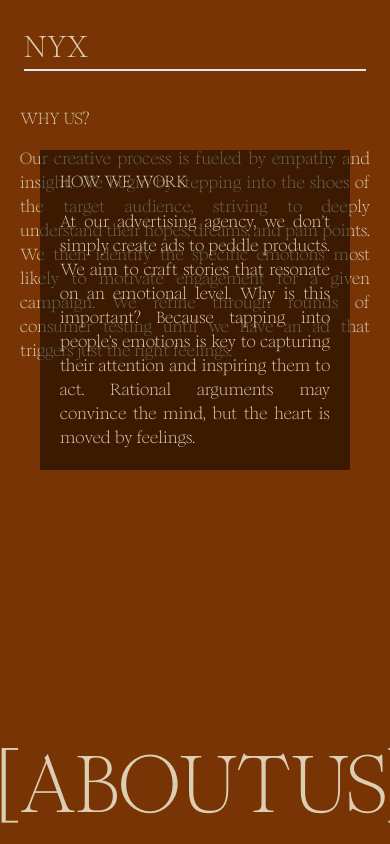
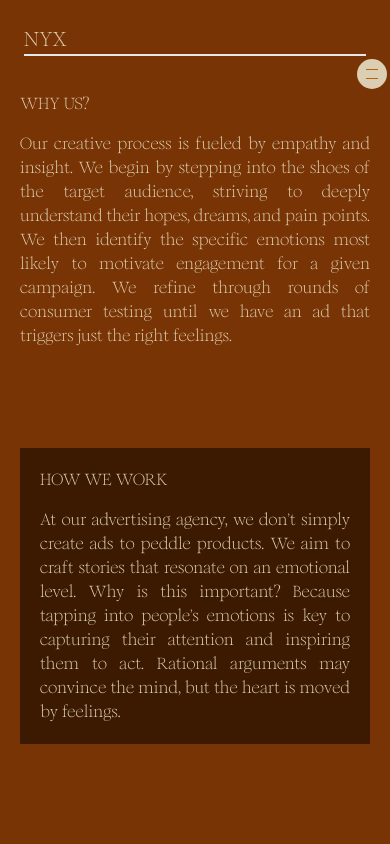
Before and after one commit to Bonkesam/advert, a Next.js app: page /about in a window 390 px wide. Shown: the top 844 px of the page. Built offline with nearby package versions, Linux system fonts and the light colour scheme.

Commit message:
Adds the right bg color

```diff
--- a/app/_components/About-Navbar.tsx
+++ b/app/_components/About-Navbar.tsx
@@ -2,6 +2,7 @@
 import { motion } from 'framer-motion';
 import Link from 'next/link';
 import React from 'react'
+import MobileNavigation from './nav/MobileNav';
 
 const AboutNavbar = () => {
   return (
@@ -19,7 +20,7 @@ const AboutNavbar = () => {
             </div>
 
             {/* Logo */}
-            <div className='font-romie text-[30px]'>
+            <div className='font-romie  text-[20px] lg:text-[30px]'>
                 <Link href="/"><p>Nyx</p></Link>
             </div>
 
@@ -51,6 +52,12 @@ const AboutNavbar = () => {
             >
                 <div className='border w-screen'/>
             </motion.div>
+
+            {/*Mobile nav*/}
+            <div className='lg:hidden flex items-center'>
+                <MobileNavigation/>
+            </div>
+
         </div>
 
     </motion.nav>
--- a/app/_components/Contact-Nav.tsx
+++ b/app/_components/Contact-Nav.tsx
@@ -2,6 +2,7 @@
 import { motion } from 'framer-motion';
 import Link from 'next/link';
 import React from 'react'
+import MobileNavigation from './nav/MobileNav';
 
 const ContactNav = () => {
   return (
@@ -51,6 +52,11 @@ const ContactNav = () => {
             >
                 <div className='border w-screen'/>
             </motion.div>
+            {/*Mobile nav*/}
+            <div className='lg:hidden flex items-center'>
+                <MobileNavigation/>
+            </div>
+
         </div>
 
     </motion.nav>
--- a/app/_components/Hero-nav.tsx
+++ b/app/_components/Hero-nav.tsx
@@ -19,7 +19,7 @@ const HeroNav = () => {
             </div>
 
             {/* Logo */}
-            <div className='text-[14px] font-romie lg:text-[30px]'>
+            <div className='text-[20px] font-romie lg:text-[30px]'>
                 <Link href="/"><p>Nyx</p></Link>
             </div>
 
@@ -31,10 +31,6 @@ const HeroNav = () => {
                 <div>
                     <Link href="/contact">Contact</Link>
                 </div>
-            </div>
-                    {/*Mobile nav*/}
-            <div className='lg:hidden flex items-center'>
-                <MobileNavigation/>
             </div>
 
 
@@ -56,6 +52,11 @@ const HeroNav = () => {
             >
                 <div className='border w-screen'/>
             </motion.div>
+                        {/*Mobile nav*/}
+            <div className='lg:hidden flex items-center'>
+                <MobileNavigation/>
+            </div>
+
         </div>
 
     </motion.nav>
--- a/app/_components/nav/mobile/style.module.scss
+++ b/app/_components/nav/mobile/style.module.scss
@@ -9,7 +9,7 @@
     .body{
         box-sizing: border-box;
         height: 100%;
-        padding: 100px;
+        padding: 90px;
         display: flex;
         flex-direction: column;
         justify-content: space-between;
@@ -19,7 +19,7 @@
             flex-direction: column;
             font-size: 56px;
             gap: 12px;
-            margin-top: 40px;
+            margin-top: 20px;
 
             .header{
                 color: #080404;
--- a/app/about/page.tsx
+++ b/app/about/page.tsx
@@ -39,12 +39,12 @@ const page = () => {
           initial="initial"
           animate='animate'
           exit="exit"
-        className='bg-[#783404]  h-full w-full relative text-[#DCCEB3] origin-top'>
+        className='bg-[#783404] h-[150vh] w-full relative text-[#DCCEB3] origin-top'>
           <div className=' relative z-30'>
             <AboutNavbar/>
           </div>
           <div className='flex flex-col'>
-            <div className='absolute z-10 text-[#DCCEB3] max-w-[50ch] p-5 right-0 font-romie pt-3 text-justify flex flex-col gap-y-4'>
+            <div className='z-10 text-[#DCCEB3] max-w-[50ch] p-5 right-0 font-romie pt-3 text-justify flex flex-col gap-y-4'>
               <h1 className='uppercase'>
                   Why us?
               </h1>
@@ -56,7 +56,7 @@ const page = () => {
               variants={imageVar}
               initial="initial"
               animate="animate"
-            className='absolute inset-0 flex justify-center top-0 origin-top z-15'>
+            className='inset-0 flex justify-center origin-top z-15'>
               <div className='z-20 pt-20 hidden'>
               <Image
                 src="/images/old.jpg"
@@ -68,7 +68,7 @@ const page = () => {
               </div>
             </motion.div>
 
-            <div className='absolute z-20 text-[#DCCEB3] max-w-[45ch] pl-10 pr-10 left-0 text-justify   inset-0  top-[70px] font-romie pt-20'>
+            <div className=' z-20 text-[#DCCEB3] max-w-[50ch]  left-0 text-justify  inset-0 p-5 font-romie pt-20'>
               <motion.div
 
               className='bg-black/50  p-5  flex flex-col gap-y-4'>
@@ -89,7 +89,7 @@ const page = () => {
               animate="show"
             className='absolute bottom-0 left-0 right-0 text-center z-10'>
               <div className='bottom-0 overflow-hidden'>
-                <p className='font-romie text-[80px] lg:text-[250px] uppercase '>[Aboutus]</p>
+                <p className='font-romie text-[80px] lg:text-[250px] uppercase opacity-70'>[Aboutus]</p>
               </div>
             </motion.div>
           </div>
```
